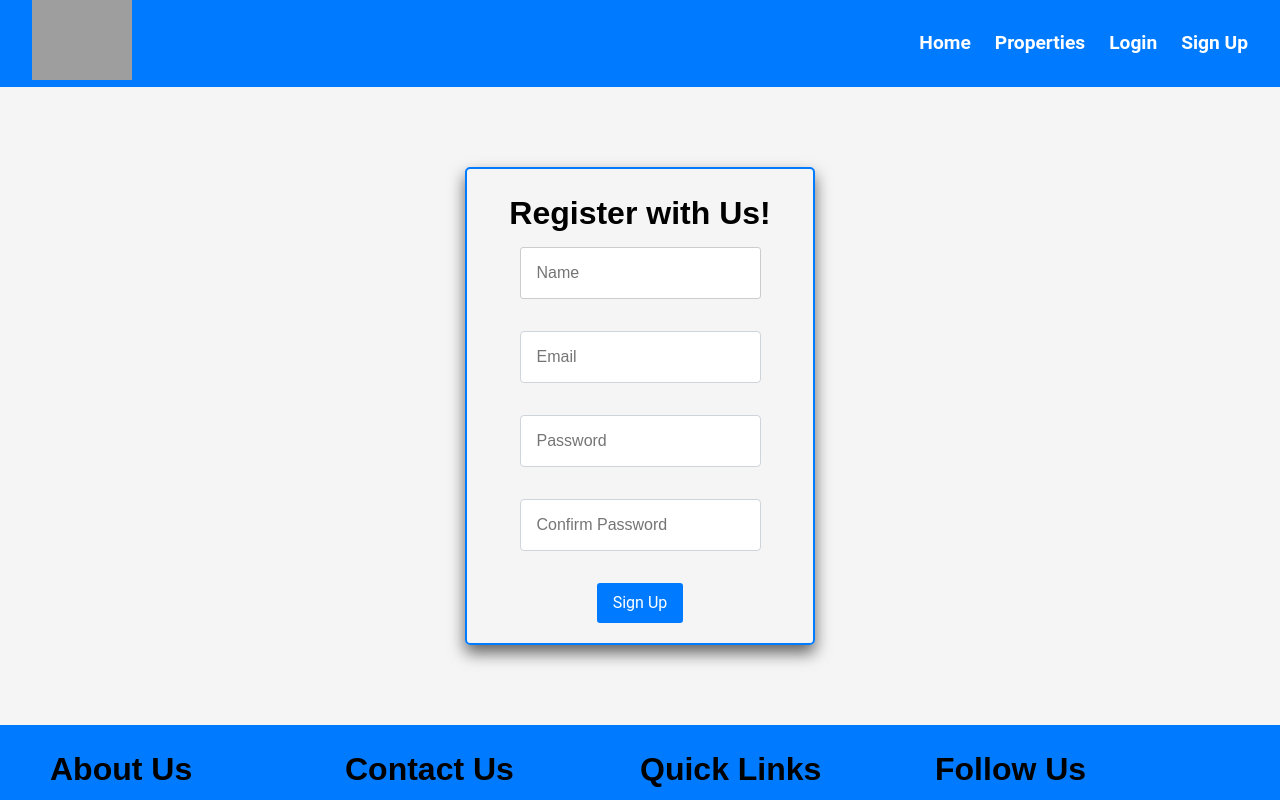
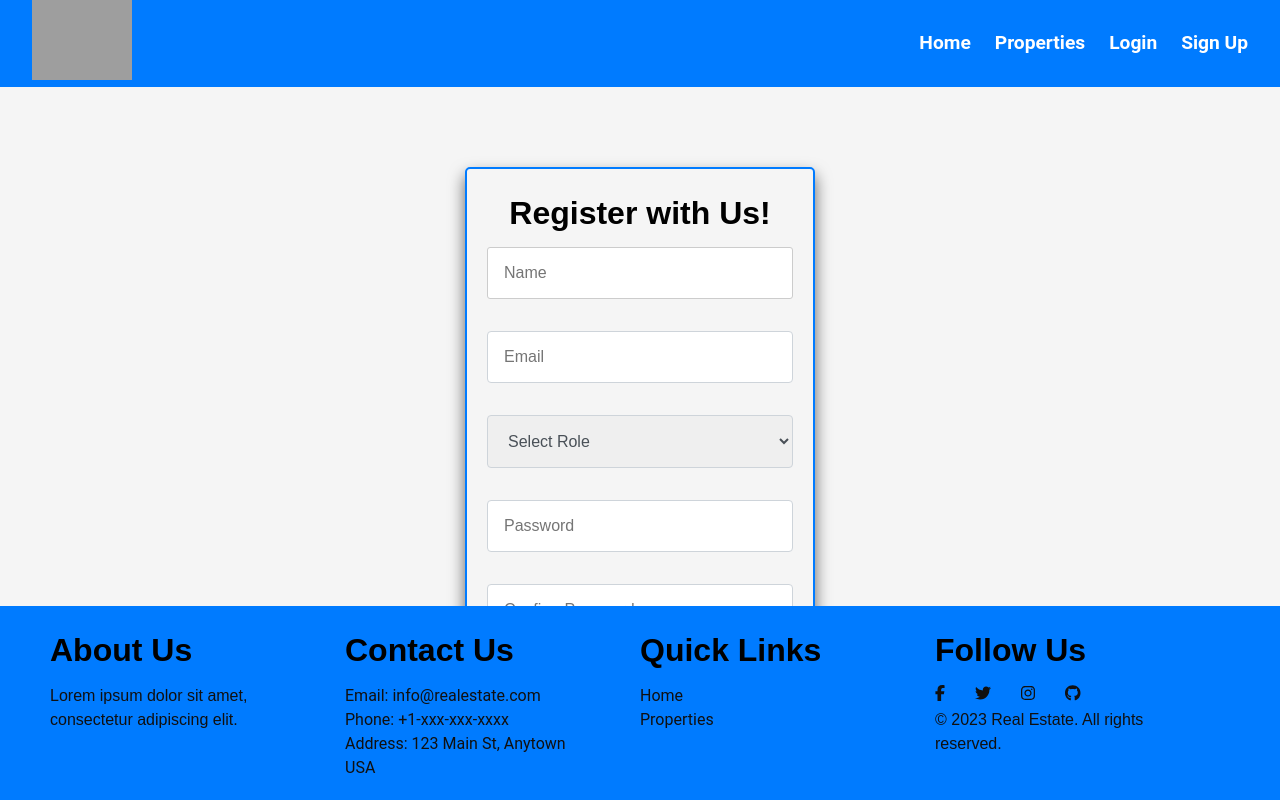
Before and after one commit to UttekarShreyas007/Client, a React (Create React App) app: page /signup in a window 1280 px wide. Shown: the top 800 px of the page. Built offline with nearby package versions, Linux system fonts and the light colour scheme; grey boxes are pictures that could not be loaded.

Commit message:
New changes

```diff
--- a/src/components/Footer.js
+++ b/src/components/Footer.js
@@ -23,7 +23,6 @@ const Footer = () => {
             <ul className="footer__list">
               <li><Link to="/">Home</Link></li>
               <li><Link to="/properties">Properties</Link></li>
-              <li><Link to="/contact">Contact Us</Link></li>
             </ul>
           </div>
           <div className="footer__section">
--- a/src/pages/AgentDashboard.js
+++ b/src/pages/AgentDashboard.js
@@ -1,10 +1,7 @@
-import React, { useEffect, useState } from "react";
+import React, { useEffect } from "react";
 import { useSelector } from "react-redux";
 import { Link, useNavigate } from "react-router-dom";
 import styled from "styled-components";
-import PropertyForm from "./PropertyForm";
-import axios from "axios";
-import PropertyCard from "../components/PropertyCard";
 import { authLogout, isLoggedIn } from "../lib/cookieAuth";
 const AgentDashboard = () => {
   const navigate = useNavigate();
@@ -20,17 +17,6 @@ const AgentDashboard = () => {
     return () => clearInterval(interval);
   }, [navigate]);
   const user = useSelector((state) => state.auth.user);
-  const [formVisible, setFormVisible] = useState(false);
-  const [properties, setProperties] = useState([]);
-
-  const handlePropertyCreate = async (propertyData) => {
-    const response = await axios.post(
-      `${process.env.REACT_APP_API_URL}/properties`,
-      propertyData
-    );
-    setProperties(response.data.properties);
-    setFormVisible(false);
-  };
 
   return (
     <div className="container">
@@ -43,17 +29,6 @@ const AgentDashboard = () => {
           <AddPropertyLink to="/properties">
             View All Properties
           </AddPropertyLink>
-          {formVisible && <PropertyForm onSubmit={handlePropertyCreate} />}
-          {properties.length > 0 && (
-            <>
-              <h1>Your properties:</h1>
-              <div className="property-card-container">
-                {properties.map((property) => (
-                  <PropertyCard key={property._id} property={property} />
-                ))}
-              </div>
-            </>
-          )}
         </DashboardBody>
       </DashboardContainer>
     </div>
--- a/src/pages/ClientInterestPage.js
+++ b/src/pages/ClientInterestPage.js
@@ -37,7 +37,7 @@ const ClientInterestPage = () => {
 
   return (
     <div className="container">
-      <Title>Properties You Have Shown Interest In</Title>
+      <Title>Interested Properties</Title>
       {loading ? <p>Loading...</p> : <PropertyList properties={properties} />}
     </div>
   );
--- a/src/pages/ClientList.js
+++ b/src/pages/ClientList.js
@@ -40,17 +40,17 @@ const ClientsList = () => {
       <table>
         <thead>
           <tr>
-            <th>Property Title</th>
             <th>Client Name</th>
             <th>Client Email</th>
+            <th>Property Title</th>
           </tr>
         </thead>
         <tbody>
           {clients.map((client, index) => (
             <tr key={index}>
-              <td>{client.property}</td>
               <td>{client.name}</td>
               <td>{client.email}</td>
+              <td>{client.property}</td>
             </tr>
           ))}
         </tbody>
--- a/src/pages/SignInPage.js
+++ b/src/pages/SignInPage.js
@@ -4,7 +4,6 @@ import { useDispatch } from "react-redux";
 import { login } from "../redux/actions/authActions";
 import { SET_USER } from "../redux/actions/types";
 import localforage from "localforage";
-import { isLoggedIn } from "../lib/cookieAuth";
 
 const SignInPage = () => {
   const dispatch = useDispatch();
--- a/src/pages/SignUpPage.js
+++ b/src/pages/SignUpPage.js
@@ -1,21 +1,23 @@
-import React, { useState } from 'react';
-import { useNavigate } from 'react-router-dom';
-import { signup } from '../api/authApi';
-import validateSignupForm from '../utils/validateSignUpForm ';
+import React, { useState } from "react";
+import { useNavigate } from "react-router-dom";
+import { signup } from "../api/authApi";
+import validateSignupForm from "../utils/validateSignUpForm ";
 
 const SignUpPage = () => {
   const history = useNavigate();
   const [formValues, setFormValues] = useState({
-    name: '',
-    email: '',
-    password: '',
-    confirmPassword: '',
+    name: "",
+    email: "",
+    password: "",
+    confirmPassword: "",
+    role: "",
   });
   const [formErrors, setFormErrors] = useState({
-    name: '',
-    email: '',
-    password: '',
-    confirmPassword: '',
+    name: "",
+    email: "",
+    password: "",
+    confirmPassword: "",
+    role: "",
   });
 
   const handleChange = (e) => {
@@ -35,28 +37,28 @@ const SignUpPage = () => {
     }
     try {
       await signup(formValues);
-      history('/login');
+      history("/login");
     } catch (error) {
       console.log(error);
       setFormErrors((prevState) => ({
         ...prevState,
         email: error.response.data.message,
-      }
-      ));
+      }));
     }
   };
 
   return (
-    <div >
-
-      <form onSubmit={handleSubmit} className='signup-formdata'>
-      <center><h4>Register with Us!</h4></center>
+    <div>
+      <form onSubmit={handleSubmit} className="signup-formdata">
+        <center>
+          <h4>Register with Us!</h4>
+        </center>
         <div className="form-group">
           <input
             required
-          type='text'
-          name='name'
-          placeholder='Name'
+            type="text"
+            name="name"
+            placeholder="Name"
             value={formValues.name}
             onChange={handleChange}
           />
@@ -65,20 +67,34 @@ const SignUpPage = () => {
         <div className="form-group">
           <input
             required
-          type='email'
-          name='email'
-          placeholder='Email'
+            type="email"
+            name="email"
+            placeholder="Email"
             value={formValues.email}
             onChange={handleChange}
           />
           {formErrors.email && <div>{formErrors.email}</div>}
         </div>
         <div className="form-group">
+          <select
+            required
+            type="role"
+            name="role"
+            value={formValues.role}
+            onChange={handleChange}
+          >
+            <option value="1">Select Role</option>
+            <option value="client">Client</option>
+            <option value="agent">Agent</option>
+          </select>
+          {formErrors.role && <div>{formErrors.role}</div>}
+        </div>
+        <div className="form-group">
           <input
             required
-          type='password'
-          name='password'
-          placeholder='Password'
+            type="password"
+            name="password"
+            placeholder="Password"
             value={formValues.password}
             onChange={handleChange}
           />
@@ -87,9 +103,9 @@ const SignUpPage = () => {
         <div className="form-group">
           <input
             required
-          type='password'
-          name='confirmPassword'
-          placeholder='Confirm Password'
+            type="password"
+            name="confirmPassword"
+            placeholder="Confirm Password"
             value={formValues.confirmPassword}
             onChange={handleChange}
           />
@@ -97,8 +113,8 @@ const SignUpPage = () => {
             <div>{formErrors.confirmPassword}</div>
           )}
         </div>
-          <div className = 'submit-btn'>
-        <button type='submit'>Sign Up</button>
+        <div>
+          <button type="submit" className="btn-form">Sign Up</button>
         </div>
       </form>
     </div>
--- a/src/styles/components/_signup-form.scss
+++ b/src/styles/components/_signup-form.scss
@@ -8,7 +8,7 @@
   display: flex;
   flex-direction: column;
   justify-content: center;
-  align-items: center;
+  align-items: inherit;
   padding: 20px;
   border: 2px solid #007bff;
   border-radius: 5px;
--- a/src/styles/global/_forms.scss
+++ b/src/styles/global/_forms.scss
@@ -12,7 +12,7 @@
     }
 
     input[type='text'],
-    input[type='number'],
+    select[type='role'],
     input[type='email'],
     input[type='password'] {
       width: 100%;
--- a/src/styles/main.scss
+++ b/src/styles/main.scss
@@ -228,7 +228,7 @@ a {
 .footer {
   background-color: #007bff;
   padding: 20px 50px;
-  position: relative;
+  position: sticky;
   margin-top: 30px;
   bottom: 0;
   width: 100%;
--- a/src/styles/pages/_home.scss
+++ b/src/styles/pages/_home.scss
@@ -1,7 +1,7 @@
 /* Home page styles */
 
 .home {
-  height: 100vh;
+  height: 80vh;
   background-image: url("https://images.zenu.com.au/1200-min/mdiikrm6g1djfdiio18pif7j9lak744j.jpg");
   background-position: center;
   background-repeat: no-repeat;
```
Lines whose indentation alone changed are shown as unchanged.
